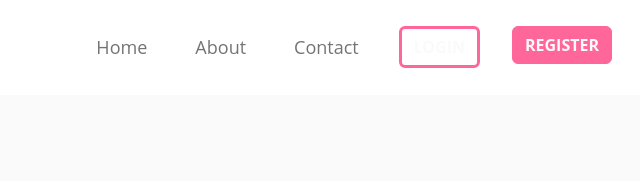
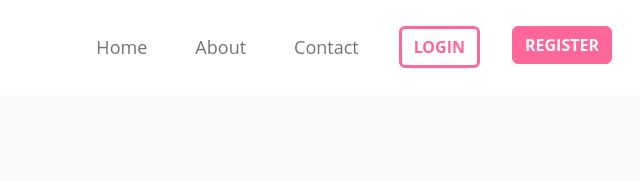
Before and after one commit to WildCat-hx/crypto-project, a website with bundled scripts: page crypto-frontend/pages/index.html in a window 1280 px wide. Shown: the top 181 px of the page, 640-1280 px from the left. Built offline with nearby package versions, Linux system fonts and the light colour scheme; a web font is replaced by a local one.

Commit message:
v2-dev : feat - couleur bouton login ajusté

```diff
--- a/crypto-frontend/src/css/components.css
+++ b/crypto-frontend/src/css/components.css
@@ -28,20 +28,24 @@
     color: var(--btn-color-hover);
 }
 
+/********************MENU NAVIGATION*******************/
+
+.navbar > .container-fluid {
+    justify-content: space-between;
+}
+
 .nav-link {
     font-size: var(--font-size-medium);
+}
+
+.nav-link-btn {
+    color: var(--light-pink);
 }
 
 .navbar-toggler {
     position: absolute;
     top: 32px;
     left: 15px;
-}
-
-/********************MENU NAVIGATION*******************/
-
-.navbar > .container-fluid {
-    justify-content: space-between;
 }
 
 /********************BOUTONS ACCESSIBILITE*******************/
```
